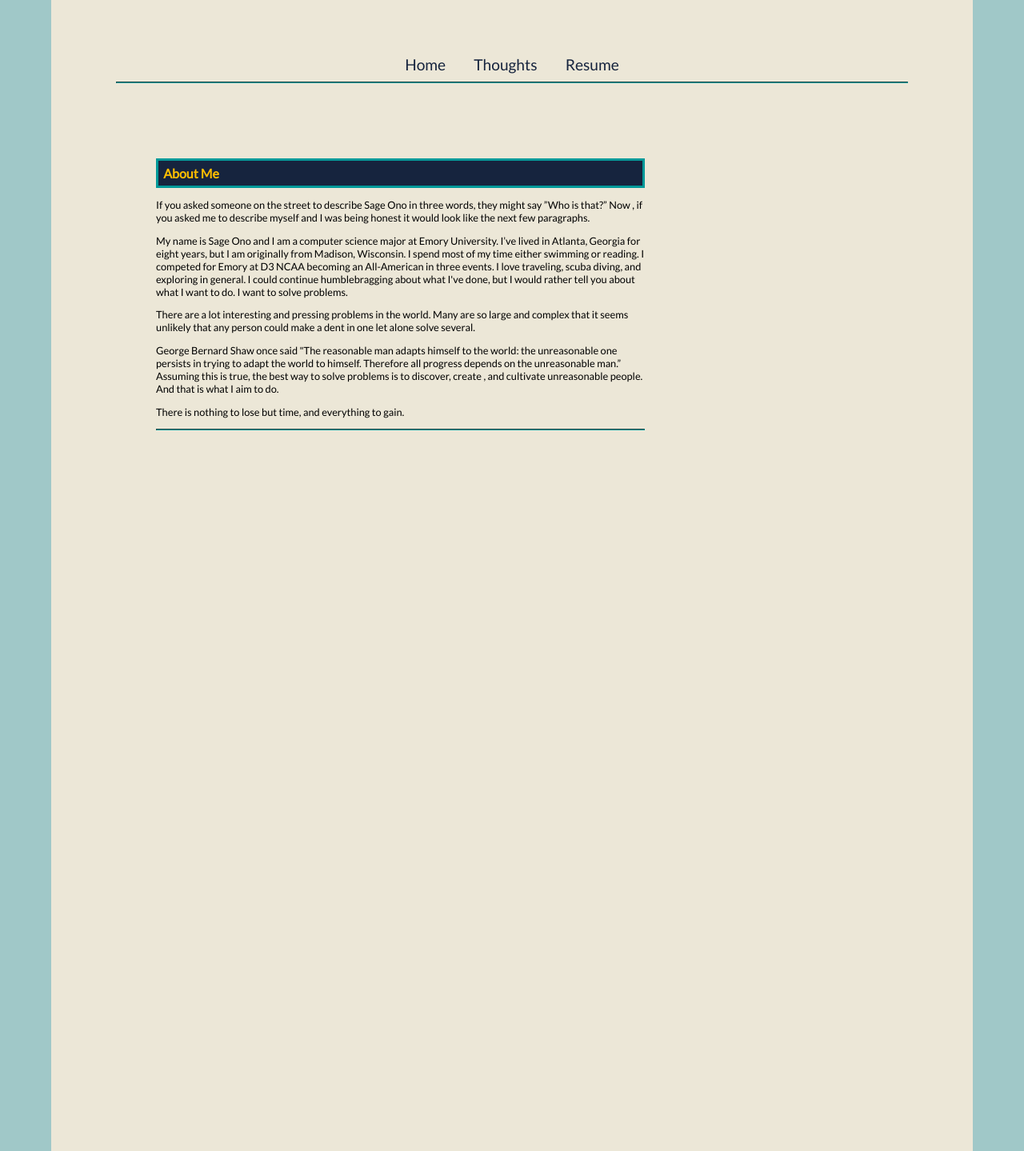
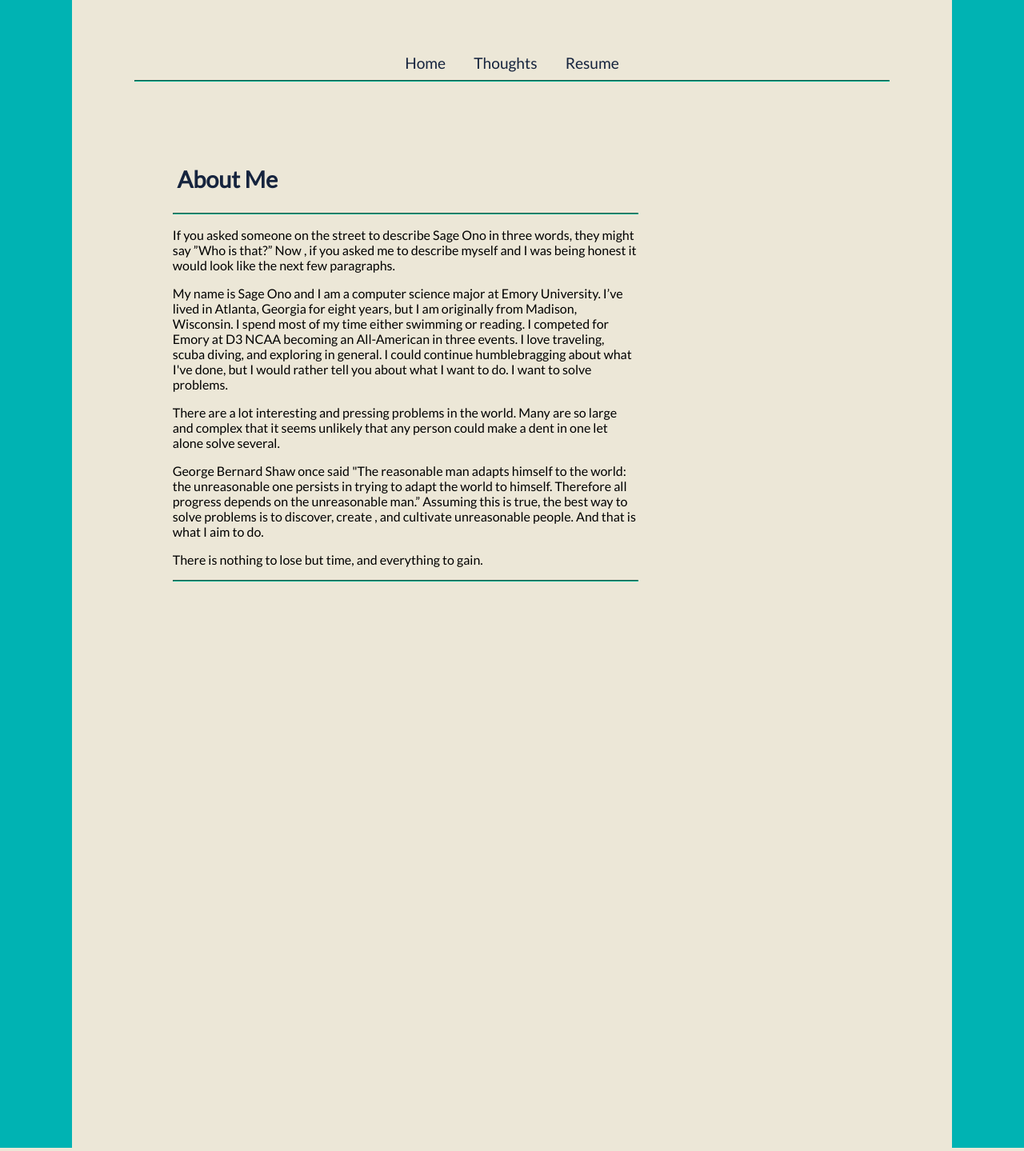
Before and after one commit to ssono/blogdev, a Django app: page /aboutme/ in a window 1280 px wide. Shown: the whole page at 80% size. Run offline with Django 3.2, Linux system fonts and the light colour scheme; some libraries are stand-ins or nearby versions.

Commit message:
final changes

```diff
--- a/posts/templates/me.html
+++ b/posts/templates/me.html
@@ -3,6 +3,7 @@
 {% block body %}
 <div class="left">
   <h1>About Me</h1>
+  <hr>
   <p>If you asked someone on the street to describe Sage Ono in three words, they might say ”Who is that?” Now , if you asked me to describe myself and I was being honest it would look like the next few paragraphs.</p>
   <p>My name is Sage Ono and I am a computer science major at Emory University. I’ve lived in Atlanta, Georgia for eight years, but I am originally from Madison, Wisconsin. I spend most of my time either swimming or reading. I competed for Emory at D3 NCAA becoming an All-American in three events. I love traveling, scuba diving, and exploring in general. I could continue humblebragging about what I've done, but I would rather tell you about what I want to do.  I want to solve problems.</p>
   <p>There are a lot interesting and pressing problems in the world. Many are so large and complex that it seems unlikely that any person could make a dent in one let alone solve several.</p>
--- a/static/css/base.css
+++ b/static/css/base.css
@@ -29,7 +29,7 @@
 .sides {
   padding: 2% 2%;
   padding-bottom: 100%;
-  margin: 0% 5%;
+  margin: 0% 7%;
   font-family: 'Lato', serif;
   background-color: #ece7d7;
 }
@@ -37,11 +37,11 @@
 body {
   padding: 0px;
   margin: 0px;
-  background-color: rgb(160, 200, 200);
+  background-color: rgb(0, 179, 179) ;
 }
 
 hr {
-  border-color: rgb(0,153,153);
+  border-color: rgb(0,173,143);
   margin-top: 0;
 }
 nav {
--- a/static/css/me.css
+++ b/static/css/me.css
@@ -6,15 +6,12 @@
 
 .left h1 {
   padding: 1%;
-  background-color: rgb(22,36,62);
-  border: solid;
-  border-color: rgb(0,153,153);
-  font-size: 2vmin;
-  color:  rgb(255, 191, 0);
+  font-size: 3.6vmin;
+  color:  rgb(22,36,62);
 }
 
 .left p {
-  font-size: 1.6vmin;
+  font-size: 2vmin;
 }
 
 .right {
```
